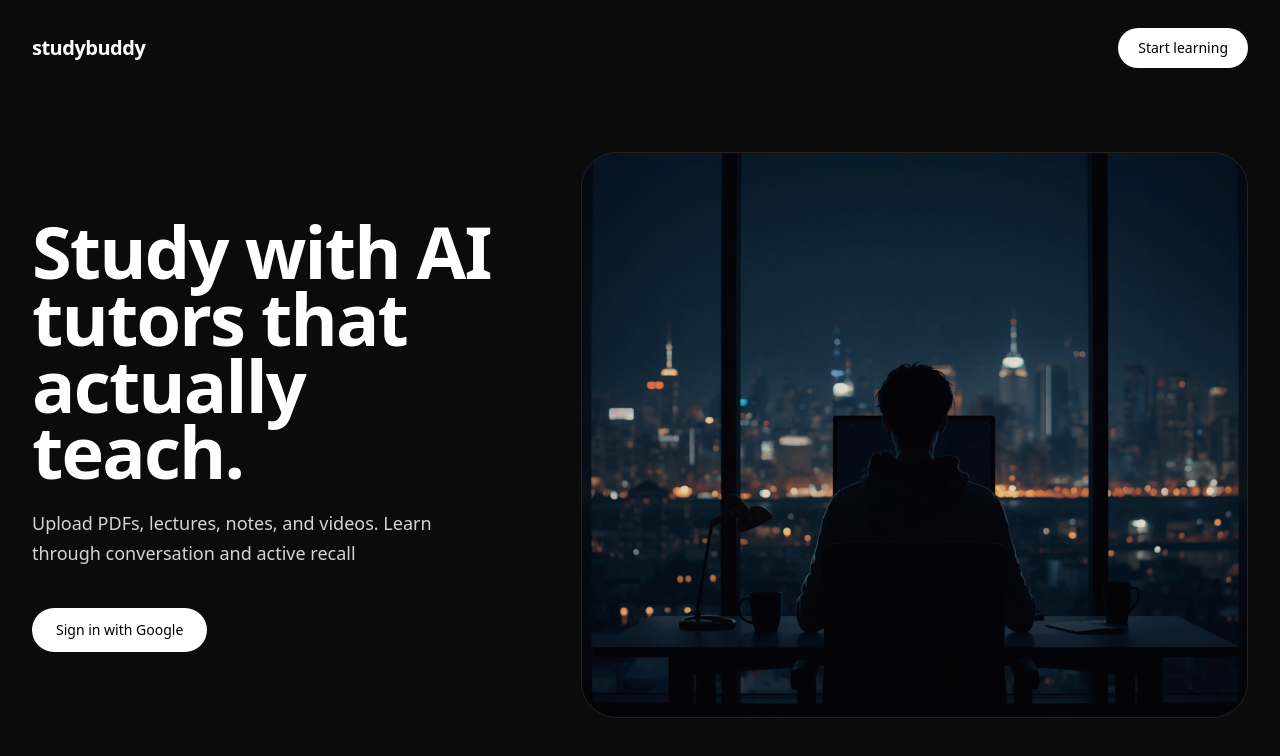
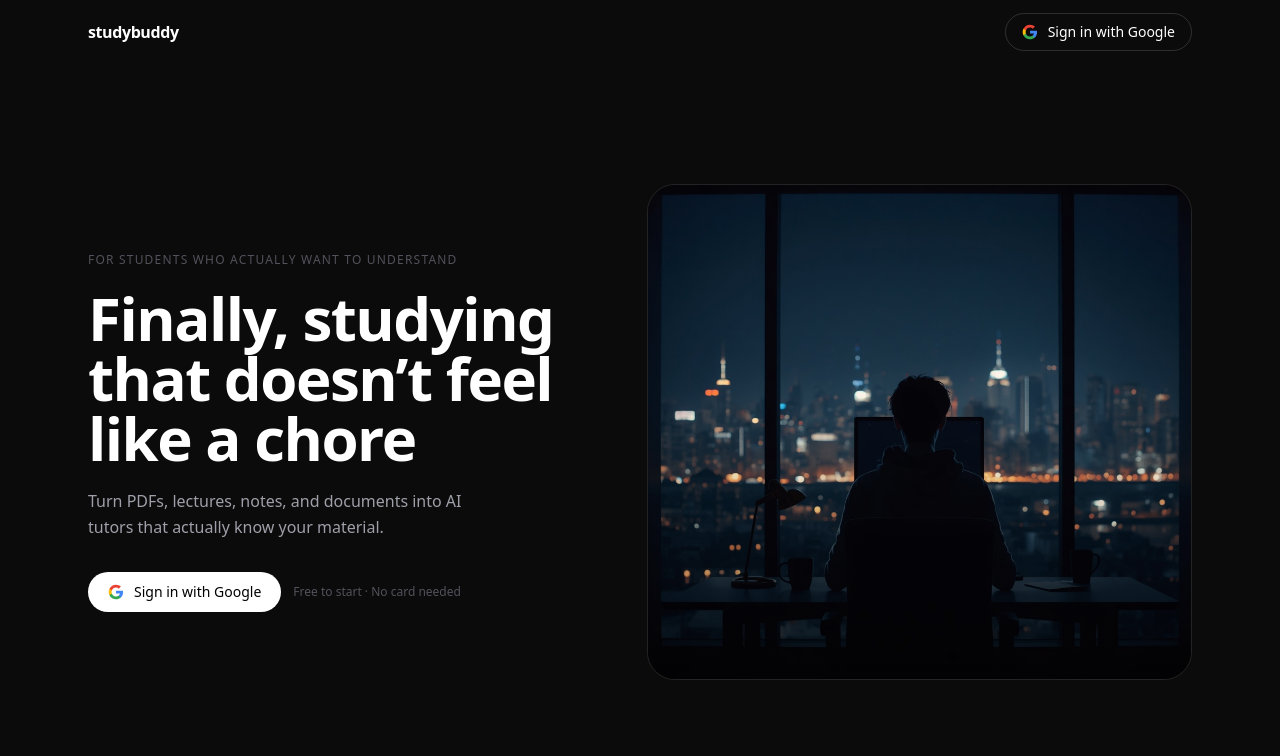
Before and after one commit to Pranay-Builds/Notecast, a Next.js app in the folder Notecast/: page / in a window 1280 px wide. Shown: the top 756 px of the page. Built offline with nearby package versions, Linux system fonts and the light colour scheme; no server answers.

Commit message:
(chore) improve landing page

```diff
--- a/Notecast/app/(guest)/page.tsx
+++ b/Notecast/app/(guest)/page.tsx
@@ -5,115 +5,85 @@ import { signIn } from "next-auth/react";
 
 export default function HomePage() {
   return (
-    <main className="min-h-screen bg-[#0b0b0b] text-white overflow-hidden p-2">
+    <main className="min-h-screen bg-[#0b0b0b] text-white flex flex-col">
       {/* NAVBAR */}
-      <header className="relative z-10">
-        <div className="max-w-7xl mx-auto px-6 h-20 flex items-center justify-between">
-          <h1 className="text-xl font-semibold tracking-tight">studybuddy</h1>
+      <header className="flex-shrink-0">
+        <div className="max-w-6xl mx-auto px-6 h-16 flex items-center justify-between">
+          <span className="text-base font-semibold tracking-tight">studybuddy</span>
 
           <button
-            onClick={() =>
-              signIn("google", {
-                callbackUrl: "/dashboard",
-              })
-            }
-            className="
-              bg-white
-              text-black
-              text-sm
-              font-medium
-              px-5
-              py-2.5
-              rounded-full
-              hover:bg-zinc-200
-              transition
-            "
+            onClick={() => signIn("google", { callbackUrl: "/dashboard" })}
+            className="flex items-center gap-2.5 border border-white/15 text-sm font-medium px-4 py-2 rounded-full hover:bg-white/5 transition-colors"
           >
-            Start learning
+            <svg className="w-4 h-4 flex-shrink-0" viewBox="0 0 24 24">
+              <path fill="#4285F4" d="M22.56 12.25c0-.78-.07-1.53-.2-2.25H12v4.26h5.92c-.26 1.37-1.04 2.53-2.21 3.31v2.77h3.57c2.08-1.92 3.28-4.74 3.28-8.09z"/>
+              <path fill="#34A853" d="M12 23c2.97 0 5.46-.98 7.28-2.66l-3.57-2.77c-.98.66-2.23 1.06-3.71 1.06-2.86 0-5.29-1.93-6.16-4.53H2.18v2.84C3.99 20.53 7.7 23 12 23z"/>
+              <path fill="#FBBC05" d="M5.84 14.09c-.22-.66-.35-1.36-.35-2.09s.13-1.43.35-2.09V7.07H2.18C1.43 8.55 1 10.22 1 12s.43 3.45 1.18 4.93l3.66-2.84z"/>
+              <path fill="#EA4335" d="M12 5.38c1.62 0 3.06.56 4.21 1.64l3.15-3.15C17.45 2.09 14.97 1 12 1 7.7 1 3.99 3.47 2.18 7.07l3.66 2.84c.87-2.6 3.3-4.53 6.16-4.53z"/>
+            </svg>
+            Sign in with Google
           </button>
         </div>
       </header>
 
       {/* HERO */}
-      <section className="relative">
-        <div className="max-w-7xl mx-auto px-6 pt-10 lg:pt-16">
-          <div className="grid lg:grid-cols-[0.85fr_1.15fr] items-center gap-14">
+      <section className="flex-1 flex items-center">
+        <div className="max-w-6xl mx-auto px-6 w-full py-8 lg:py-0">
+          <div className="grid lg:grid-cols-[1fr_1.1fr] items-center gap-10 lg:gap-16">
+
             {/* LEFT */}
-            <div className="max-w-[520px]">
-              <h1
-                className="
-                  text-5xl
-                  sm:text-6xl
-                  lg:text-7xl
-                  font-semibold
-                  tracking-tight
-                  leading-[0.93]
-                "
-              >
-                Study with AI tutors that actually teach.
+            <div className="max-w-[500px]">
+              {/* Stolen from Duolingo: a tiny trust/context label above the headline */}
+              <p className="text-xs font-medium text-zinc-600 uppercase tracking-widest mb-5">
+                For students who actually want to understand
+              </p>
+
+              <h1 className="text-5xl sm:text-6xl font-semibold tracking-tight leading-[1.0] text-white">
+                Finally, studying that doesn’t feel like a chore
               </h1>
 
-              <p
-                className="
-                  mt-6
-                  text-lg
-                  text-zinc-300
-                  leading-relaxed
-                  max-w-md
-                "
-              >
-                Upload PDFs, lectures, notes, and videos. Learn through
-                conversation and active recall
+              <p className="mt-5 text-base text-zinc-400 leading-relaxed max-w-sm">
+                Turn PDFs, lectures, notes, and documents into AI tutors that actually know your material.
               </p>
 
-              <button
-                onClick={() =>
-                  signIn("google", {
-                    callbackUrl: "/dashboard",
-                  })
-                }
-                className="
-                  mt-10
-                  bg-white
-                  text-black
-                  px-6
-                  py-3
-                  rounded-full
-                  text-sm
-                  font-medium
-                  hover:bg-zinc-200
-                  transition
-                "
-              >
-                Sign in with Google
-              </button>
+              <div className="mt-8 flex flex-col sm:flex-row items-start sm:items-center gap-3">
+                <button
+                  onClick={() => signIn("google", { callbackUrl: "/dashboard" })}
+                  className="flex items-center gap-2.5 bg-white text-black text-sm font-medium px-5 py-2.5 rounded-full hover:bg-zinc-100 transition-colors"
+                >
+                  <svg className="w-4 h-4 flex-shrink-0" viewBox="0 0 24 24">
+                    <path fill="#4285F4" d="M22.56 12.25c0-.78-.07-1.53-.2-2.25H12v4.26h5.92c-.26 1.37-1.04 2.53-2.21 3.31v2.77h3.57c2.08-1.92 3.28-4.74 3.28-8.09z"/>
+                    <path fill="#34A853" d="M12 23c2.97 0 5.46-.98 7.28-2.66l-3.57-2.77c-.98.66-2.23 1.06-3.71 1.06-2.86 0-5.29-1.93-6.16-4.53H2.18v2.84C3.99 20.53 7.7 23 12 23z"/>
+                    <path fill="#FBBC05" d="M5.84 14.09c-.22-.66-.35-1.36-.35-2.09s.13-1.43.35-2.09V7.07H2.18C1.43 8.55 1 10.22 1 12s.43 3.45 1.18 4.93l3.66-2.84z"/>
+                    <path fill="#EA4335" d="M12 5.38c1.62 0 3.06.56 4.21 1.64l3.15-3.15C17.45 2.09 14.97 1 12 1 7.7 1 3.99 3.47 2.18 7.07l3.66 2.84c.87-2.6 3.3-4.53 6.16-4.53z"/>
+                  </svg>
+                  Sign in with Google
+                </button>
+
+                {/* Stolen from WhatsApp Web: a secondary "no friction" reassurance line */}
+                <p className="text-xs text-zinc-600">Free to start · No card needed</p>
+              </div>
+
+
             </div>
 
-            {/* RIGHT */}
+            {/* RIGHT — image, your original style preserved */}
             <div className="relative">
-              <div
-                className="
-                  relative
-                  rounded-[36px]
-                  overflow-hidden
-                  border
-                  border-white/10
-                "
-              >
-                <div className="relative aspect-[1.18/1]">
+              <div className="relative rounded-[28px] overflow-hidden border border-white/10">
+                <div className="relative aspect-[1.1/1]">
                   <Image
                     src="/desk.jpg"
-                    alt="Hero"
+                    alt="Student studying at night"
                     fill
                     priority
-                    className="object-cover scale-[1.02]"
+                    className="object-cover"
                   />
-
-                  {/* CINEMATIC OVERLAY */}
-                  <div className="absolute inset-0 bg-black/10" />
+                  {/* Stolen from X: a very subtle bottom vignette so image bleeds into dark page */}
+                  <div className="absolute inset-0 bg-gradient-to-t from-black/40 via-transparent to-transparent" />
                 </div>
               </div>
             </div>
+
           </div>
         </div>
       </section>
```
